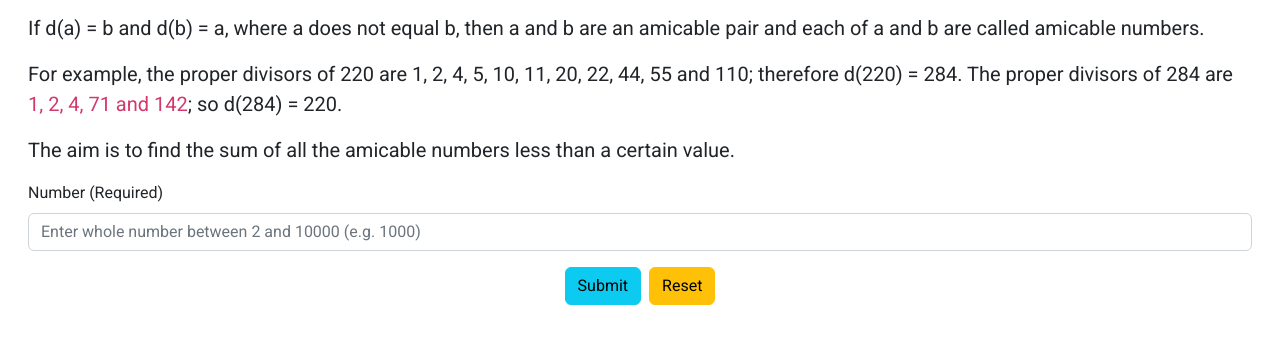
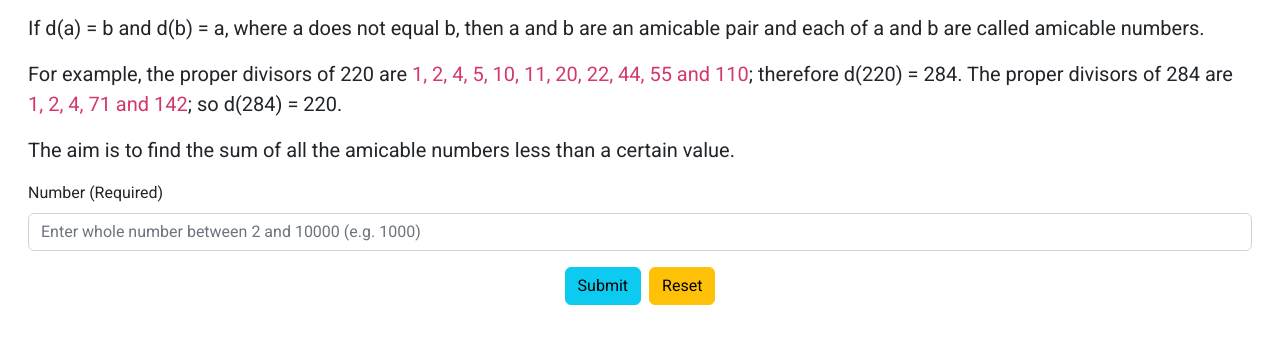
Before and after one commit to derektypist/project-euler-021, a plain HTML site: page index.html in a window 1280 px wide. Shown: the part 151-494 px from the top of the page. Drawn offline with nearby package versions, Linux system fonts and the light colour scheme.

Commit message:
Updated index.html

```diff
--- a/index.html
+++ b/index.html
@@ -20,7 +20,7 @@
     <section class="container-fluid instructions">
         <p>Let d(n) be defined as the sum of the proper divisors of n (numbers less than n which divide evenly into n).</p>
         <p>If d(a) = b and d(b) = a, where a does not equal b, then a and b are an amicable pair and each of a and b are called amicable numbers.</p>
-        <p>For example, the proper divisors of 220 are <span class="divisors"></span>1, 2, 4, 5, 10, 11, 20, 22, 44, 55 and 110</span>; therefore d(220) = 284.  The proper divisors of 284 are <span class="divisors">1, 2, 4, 71 and 142</span>; so d(284) = 220.</p>
+        <p>For example, the proper divisors of 220 are <span class="divisors">1, 2, 4, 5, 10, 11, 20, 22, 44, 55 and 110</span>; therefore d(220) = 284.  The proper divisors of 284 are <span class="divisors">1, 2, 4, 71 and 142</span>; so d(284) = 220.</p>
         <p>The aim is to find the sum of all the amicable numbers less than a certain value.</p>
     </section>
 
```
